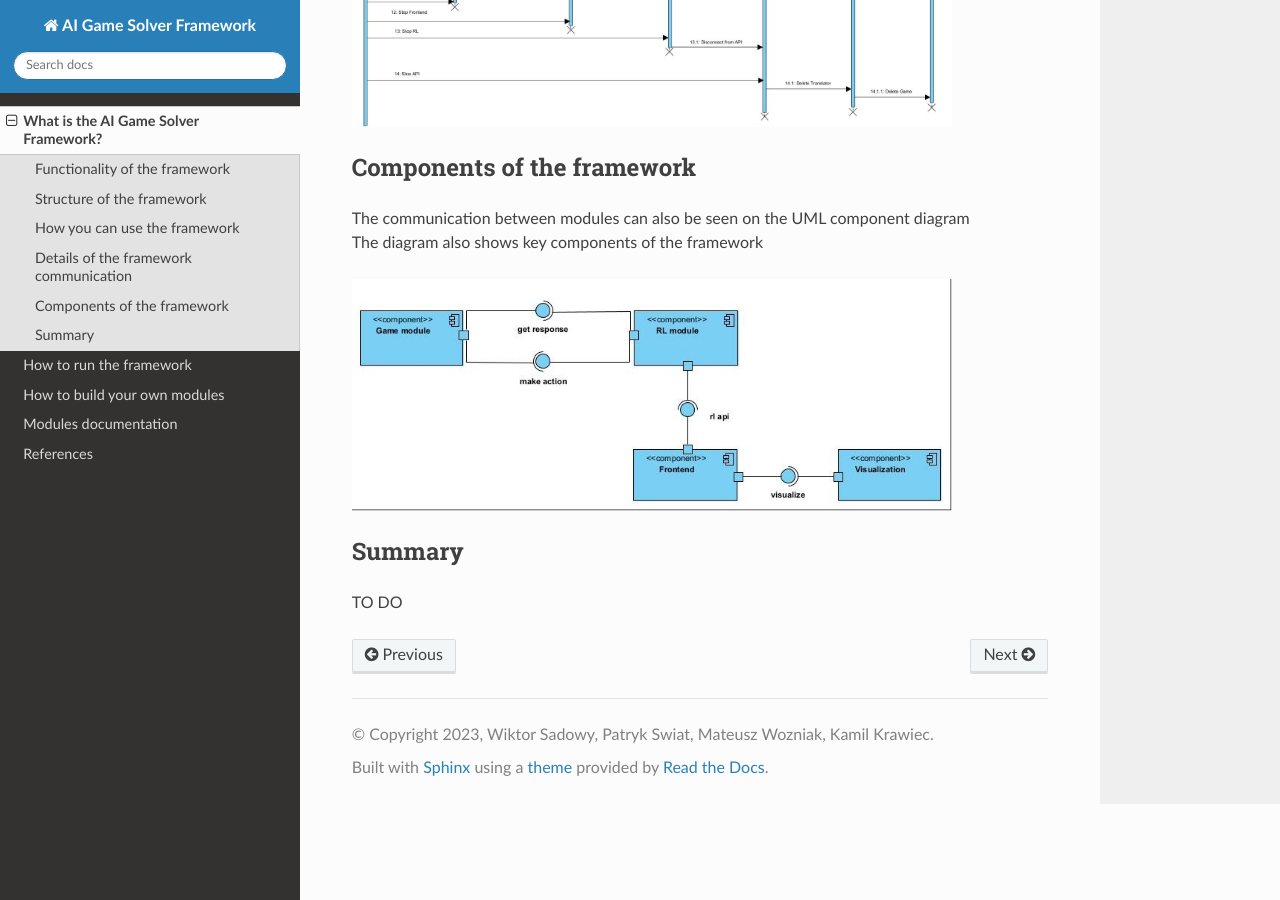
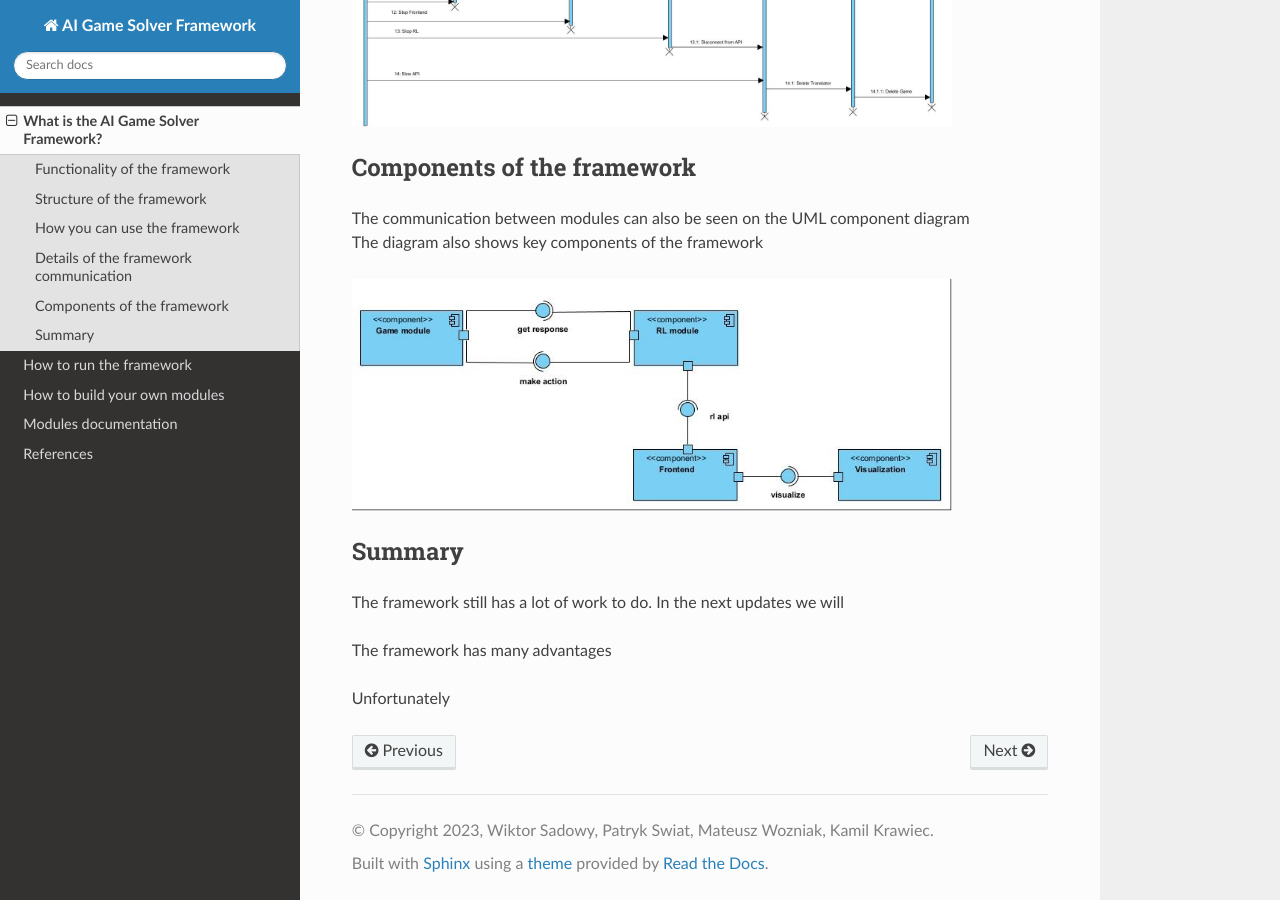
Before and after one commit to ZPI-2023-IST/Documentation, a Sphinx documentation site: the page built from source/introduction.rst, in a window 1280 px wide and 900 px high, scrolled down 3035 px. Built offline with Sphinx 7.4.7 and the Read the Docs theme 2.0.0, drawn with Linux system fonts in a browser that asks for light colours; pages that are not in the unit, such as notebooks, are missing from menus.

Commit message:
Merge main

```diff
--- a/source/introduction.rst
+++ b/source/introduction.rst
@@ -84,4 +84,8 @@ Components of the framework
 Summary
 ===================================
 
-TO DO
+The framework still has a lot of work to do. In the next updates we will
+
+The framework has many advantages
+
+Unfortunately
```
